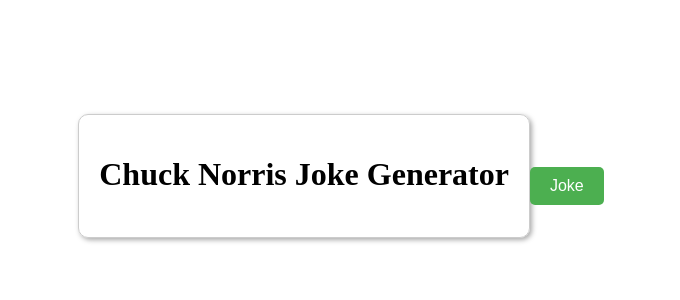
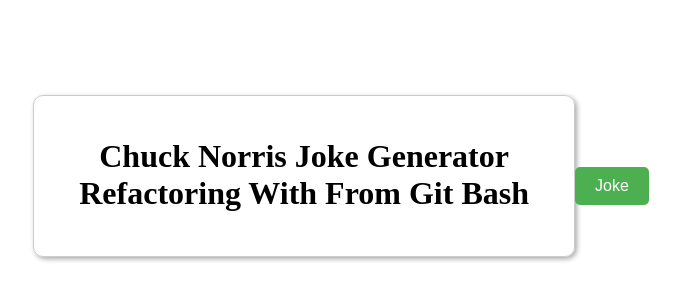
Before and after one commit to davidchrastev/multiproject, a plain HTML site: page chuck-norris/index.html in a window 1280 px wide. Shown: the part 232-532 px from the top of the page, without its empty margins (299-979 px from the left). Drawn offline with Linux system fonts and the light colour scheme.

Commit message:
opened the index.html and refactoring from git bash

```diff
--- a/chuck-norris/index.html
+++ b/chuck-norris/index.html
@@ -7,7 +7,7 @@
 </head>
 <body>
 <div id="container">
-    <h1 id="title">Chuck Norris Joke Generator</h1>
+    <h1 id="title">Chuck Norris Joke Generator Refactoring With From Git Bash</h1>
     <p id="joke"></p>
 </div>
 <button id="random" type="submit">Joke</button>
```
